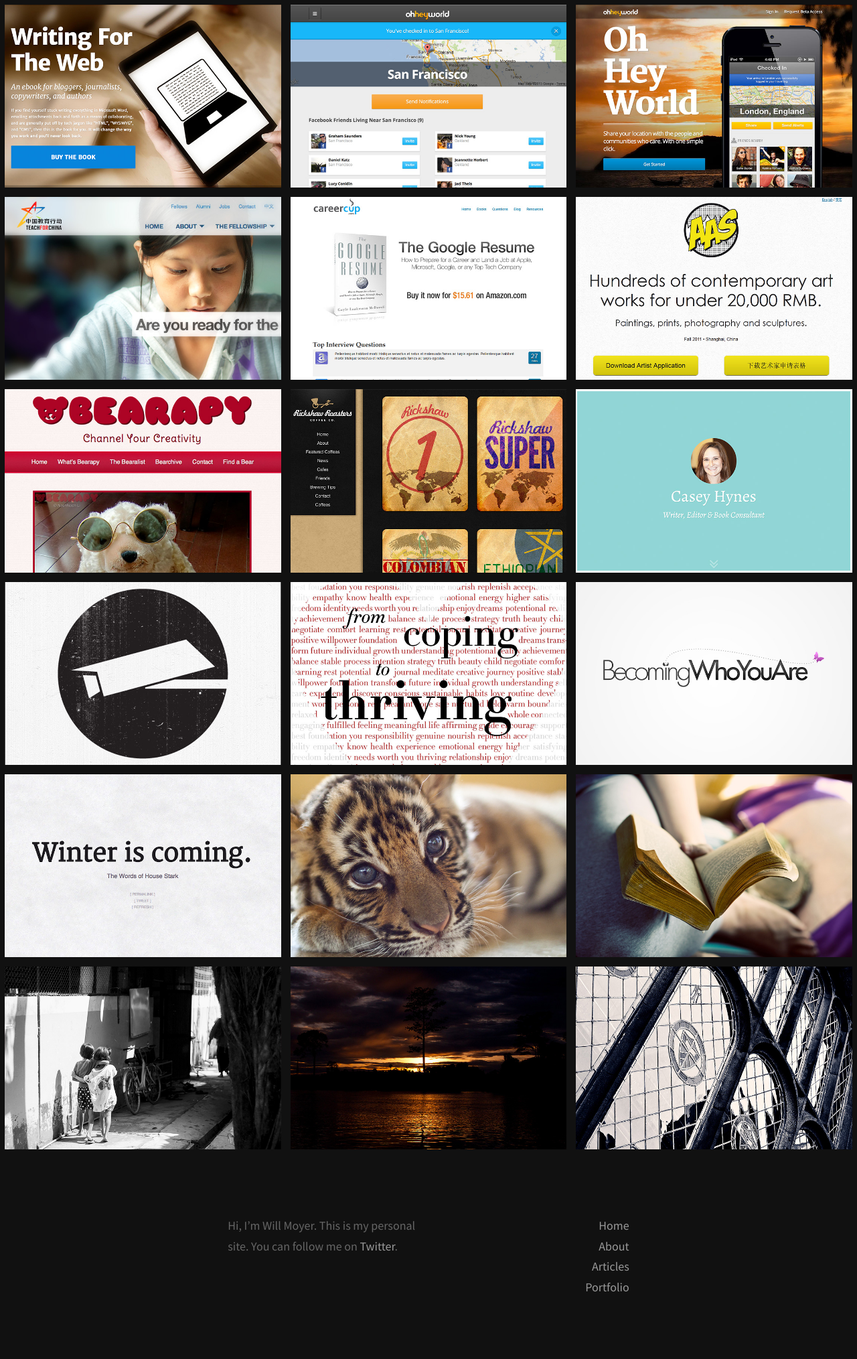
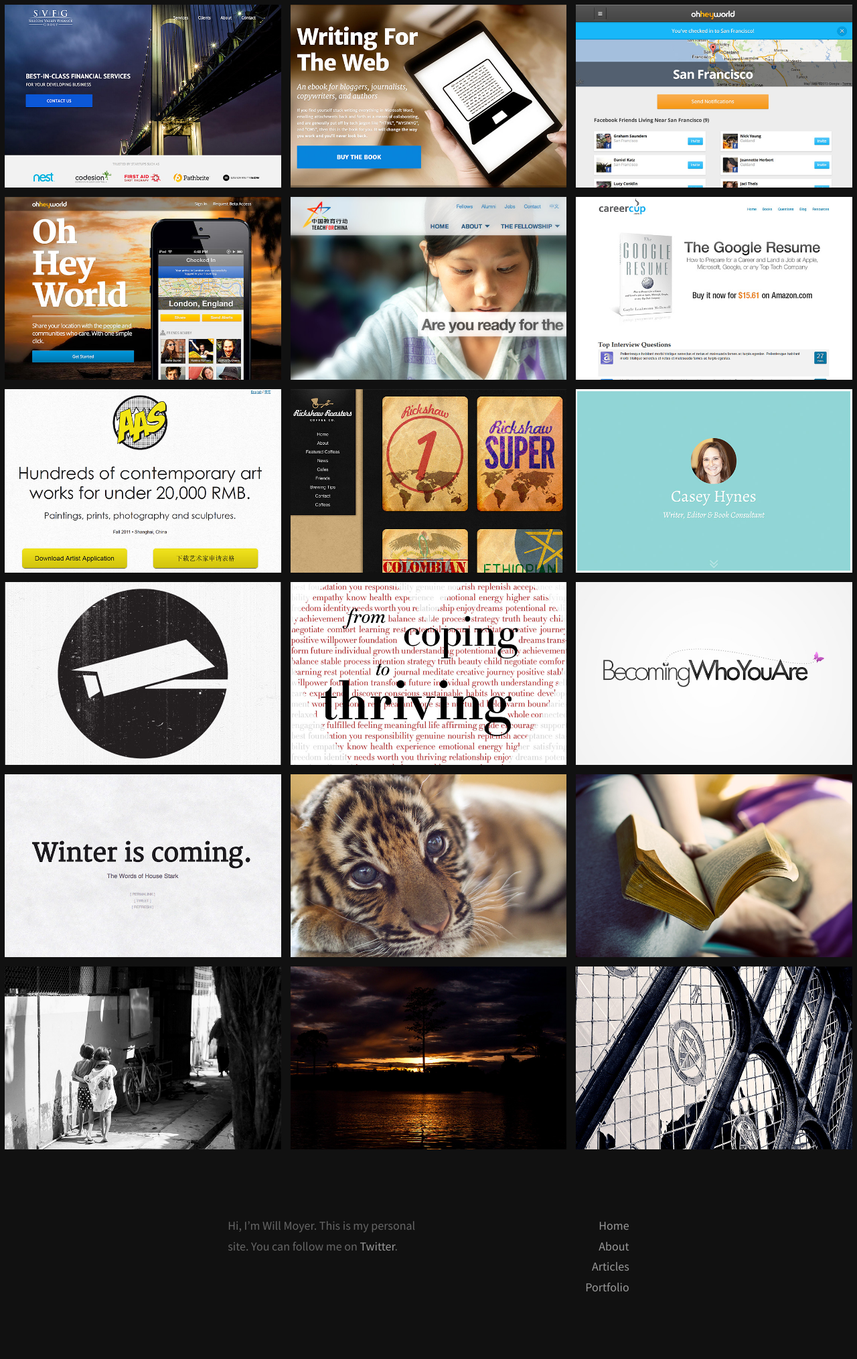
Before and after one commit to moyer/moyer.github.com, a Jekyll site: the page built from portfolio/index.html, in a window 1280 px wide. Shown: the whole page at 67% size. Built offline with Jekyll 4.4.1, drawn with Linux system fonts in a browser that asks for light colours; Markdown is read by kramdown in place of the engine named in the settings.

Commit message:
adds SVFG to portfolio

```diff
--- a/portfolio/index.html
+++ b/portfolio/index.html
@@ -5,13 +5,13 @@
 ---
 
 <div class="portfolio">
+	<img class="portfolio__img" src="web_svfg_home.jpg" alt="Silicon Valley Financial Group">
 	<img class="portfolio__img" src="web_wftw.jpg" alt="Writing For The Web">
 	<img class="portfolio__img" src="web_ohw_app.jpg" alt="Oh Hey World App">
 	<img class="portfolio__img" src="web_ohw_landing.jpg" alt="Oh Hey World Landing Page">
 	<img class="portfolio__img" src="web_teach_for_china.jpg" alt="Teach For China">
 	<img class="portfolio__img" src="web_career_cup.jpg" alt="Career Cup">
 	<img class="portfolio__img" src="web_aac.jpg" alt="Affordable Art China">
-	<img class="portfolio__img" src="web_bearapy.jpg" alt="Bearapy">
 	<img class="portfolio__img" src="web_rickshaw_roasters.jpg" alt="Rickshaw Roasters Coffee">
 	<img class="portfolio__img" src="web_casey_hynes.jpg" alt="Casey Hynes">
 	<img class="portfolio__img" src="graphic_surveillance.jpg" alt="Surveillance Clothing">
```
Also changed, not shown: portfolio/web_svfg_home.jpg (added).
